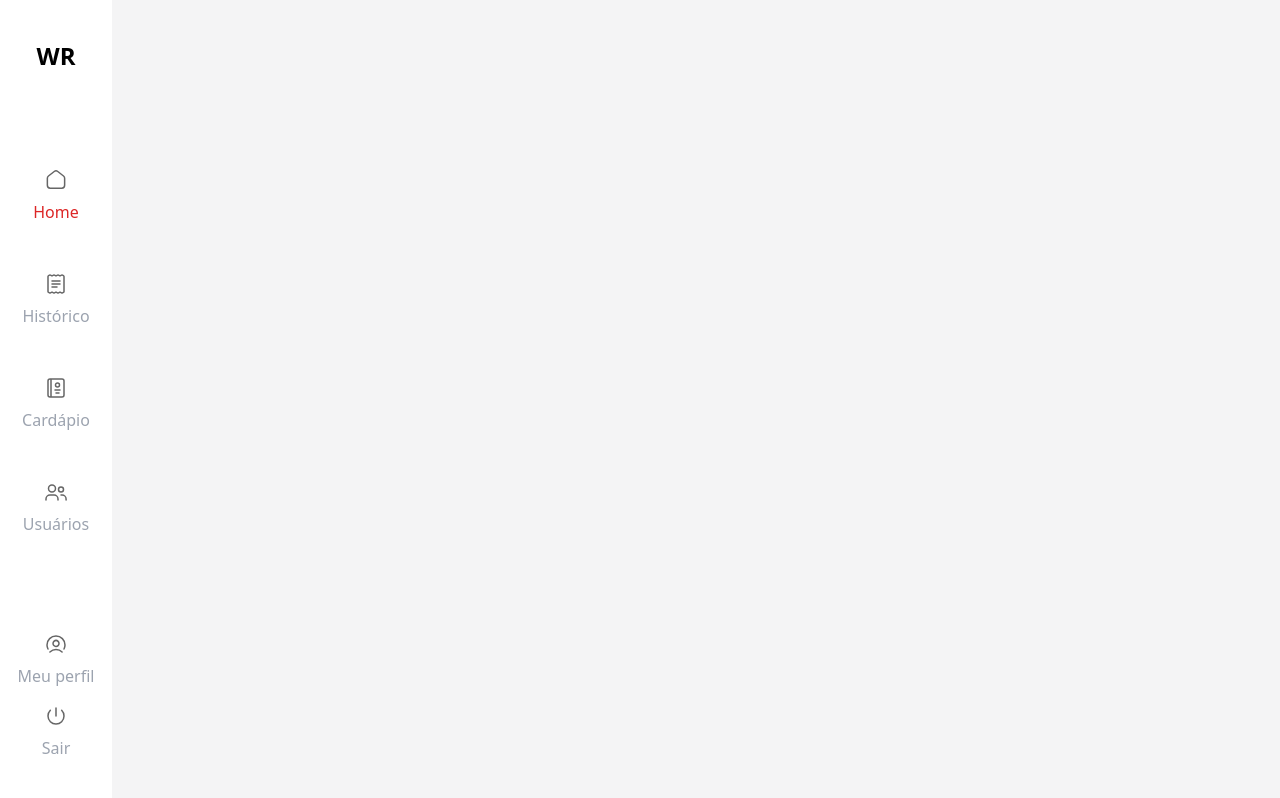
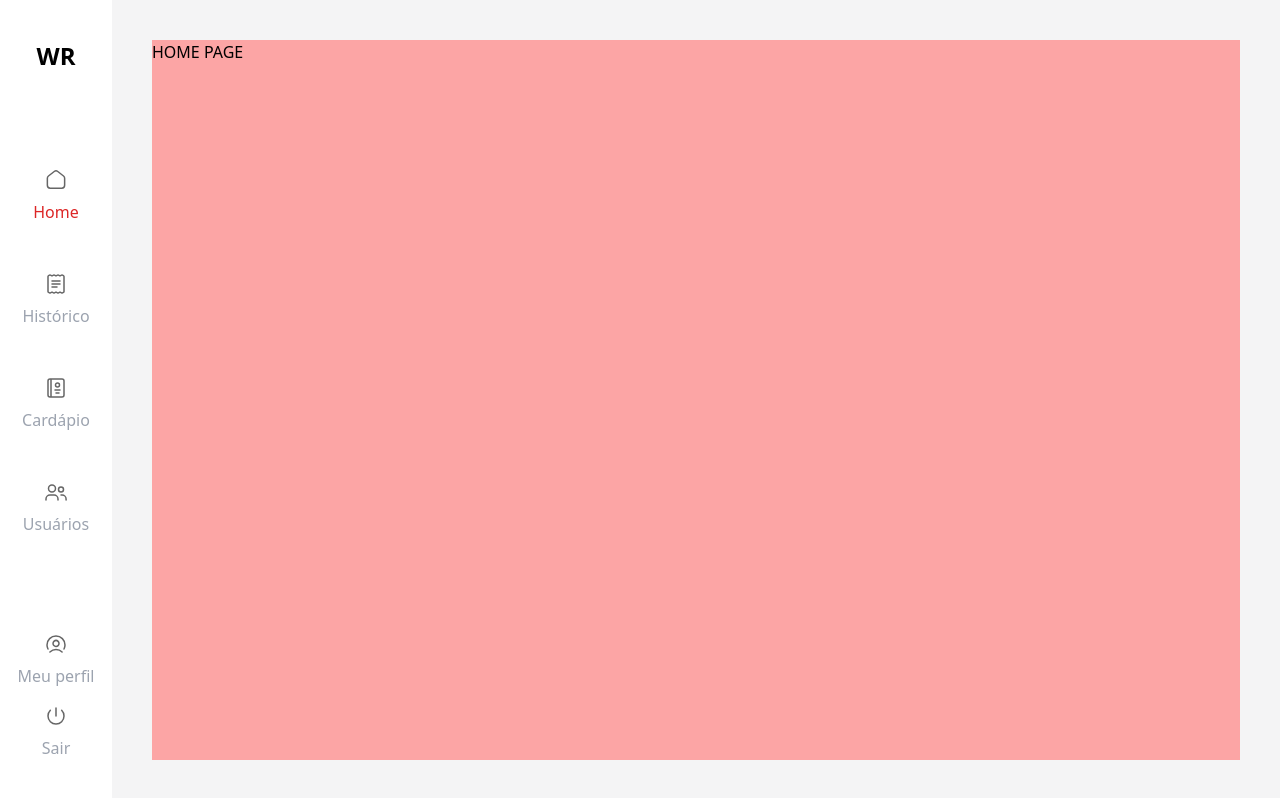
Before and after one commit to filipezaidan/waiterapp, a React (Vite) app in the folder web/: page / in a window 1280 px wide. Built offline with nearby package versions, Linux system fonts and the light colour scheme.

Commit message:
feat: add layout for pages from dashboard

```diff
--- /dev/null
+++ b/web/src/layout/index.tsx
@@ -0,0 +1,13 @@
+import { Sidebar } from "components/Sidebar";
+import { Outlet } from "react-router-dom";
+
+export const LayoutDashboard = () => {
+    return (
+        <div className="flex flex-1">
+            <Sidebar />
+            <div className="flex flex-1 bg-zinc-100 p-10">
+                <Outlet />
+            </div>
+        </div>
+    );
+};
--- a/web/src/pages/Home.tsx
+++ b/web/src/pages/Home.tsx
@@ -1,10 +1,7 @@
-import { Sidebar } from "../components/Sidebar";
-
 export const HomePage = () => {
     return (
-        <div className="flex flex-1">
-            <Sidebar />
-            <div className="flex flex-1 bg-zinc-100"></div>
+        <div className="flex flex-1 bg-red-300">
+            <span>HOME PAGE</span>
         </div>
     );
 };
--- a/web/src/routes/index.tsx
+++ b/web/src/routes/index.tsx
@@ -1,12 +1,14 @@
 import { Routes as Switch, Route } from "react-router-dom";
-import { LoginPage } from "../pages/Login";
-import { HomePage } from "../pages/Home";
+import { LoginPage } from "pages/Login";
+import { HomePage } from "pages/Home";
+import { LayoutDashboard } from "layout";
 
 export const Routes = () => {
     return (
         <Switch>
-            {/* TODO: path / from route login page temporaly */}
-            <Route path="/" element={<HomePage />} />
+            <Route element={<LayoutDashboard />}>
+                <Route path="/" element={<HomePage />} />
+            </Route>
             <Route path="/login" element={<LoginPage />} />
         </Switch>
     );
```
